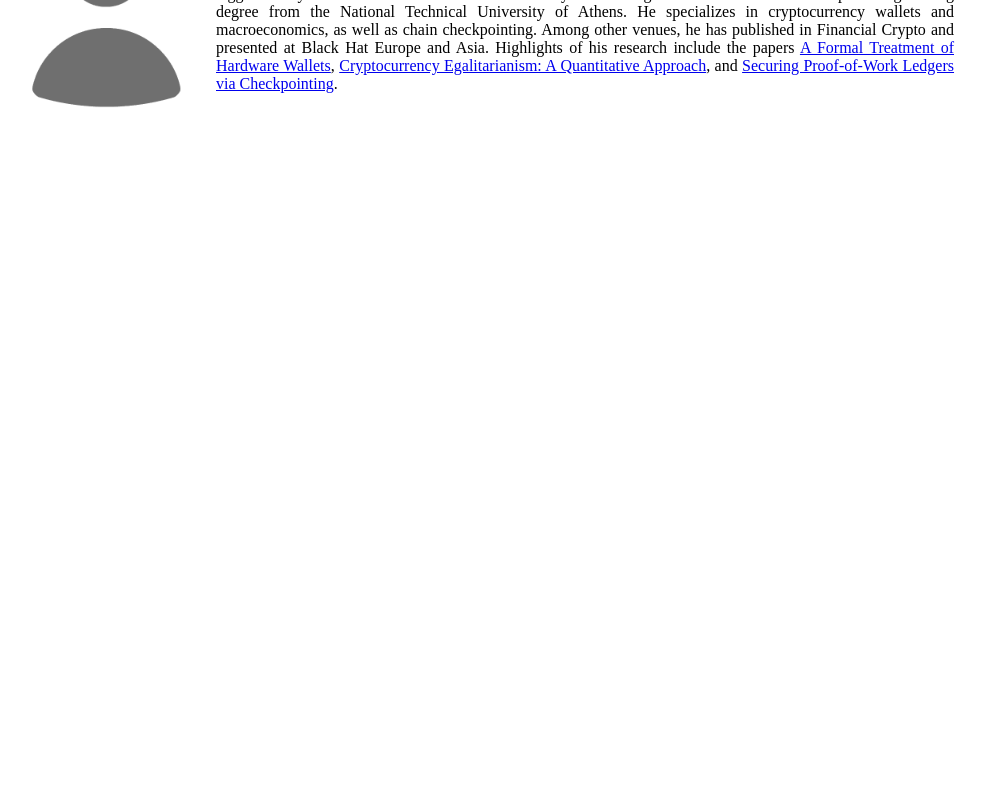
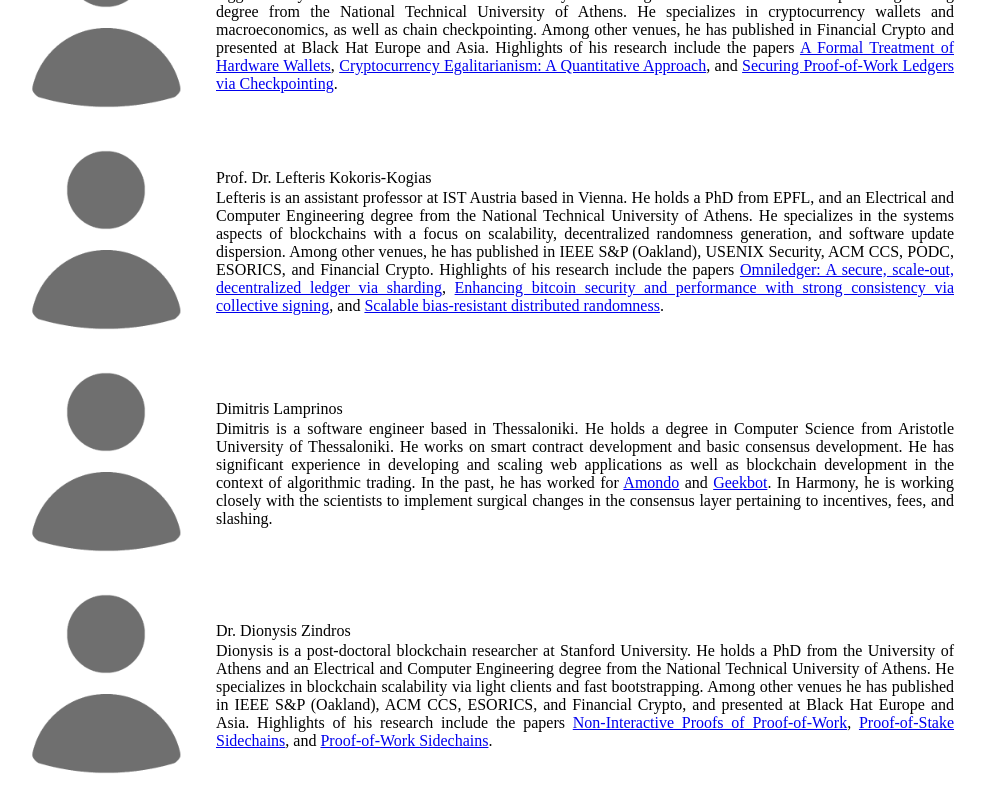
Before and after one commit to commonprefix/website, a Next.js app: page /harmony in a window 1280 px wide. Shown: the part 800-1612 px from the top of the page, without its empty margins (160-1146 px from the left). Before the commit the page ends 1022 px from the top, so only its background shows below. Built offline with nearby package versions, Linux system fonts and the light colour scheme.

Commit message:
Add all team members

```diff
--- a/components/download.js
+++ b/components/downloadButton.js
@@ -2,7 +2,7 @@ import { Box, LinkBox, LinkOverlay } from "@chakra-ui/react"
 import { DownloadIcon } from "@chakra-ui/icons"
 import styles from "./styles/download.module.scss"
 
-export default function Member({}) {
+export default function DownloadButton({}) {
   return (
     <LinkBox mt="10" href="/report.pdf" download>
       <LinkOverlay href="/report.pdf" download>
--- a/pages/harmony.js
+++ b/pages/harmony.js
@@ -1,7 +1,7 @@
 import Head from "next/head"
 import Layout from "components/layout"
-import Member from "components/member"
-import Download from "components/download"
+import Member from "components/teamMember"
+import DownloadButton from "components/downloadButton"
 import { Box, Link } from "@chakra-ui/react"
 
 export default function Harmony() {
@@ -102,6 +102,77 @@ export default function Harmony() {
         </Box>
       ),
     },
+    {
+      name: "Prof. Dr. Lefteris Kokoris-Kogias",
+      description: (
+        <Box>
+          Lefteris is an assistant professor at IST Austria based in Vienna. He holds a PhD from EPFL, and an Electrical
+          and Computer Engineering degree from the National Technical University of Athens. He specializes in the
+          systems aspects of blockchains with a focus on scalability, decentralized randomness generation, and software
+          update dispersion. Among other venues, he has published in IEEE S&P (Oakland), USENIX Security, ACM CCS, PODC,
+          ESORICS, and Financial Crypto. Highlights of his research include the papers{" "}
+          <Link color="blue.500" href="https://infoscience.epfl.ch/record/255586/files/OmniLedger.pdf">
+            Omniledger: A secure, scale-out, decentralized ledger via sharding
+          </Link>
+          ,{" "}
+          <Link
+            color="blue.500"
+            href="https://scholar.google.com/citations?view_op=view_citation&hl=en&user=7TOIlqkAAAAJ&citation_for_view=7TOIlqkAAAAJ:kw52XkFRtyQC"
+          >
+            Enhancing bitcoin security and performance with strong consistency via collective signing
+          </Link>
+          , and{" "}
+          <Link color="blue.500" href="https://discovery.ucl.ac.uk/id/eprint/10116632/1/Jovanovic_randomness.pdf">
+            Scalable bias-resistant distributed randomness
+          </Link>
+          .
+        </Box>
+      ),
+    },
+    {
+      name: "Dimitris Lamprinos",
+      description: (
+        <Box>
+          Dimitris is a software engineer based in Thessaloniki. He holds a degree in Computer Science from Aristotle
+          University of Thessaloniki. He works on smart contract development and basic consensus development. He has
+          significant experience in developing and scaling web applications as well as blockchain development in the
+          context of algorithmic trading. In the past, he has worked for{" "}
+          <Link color="blue.500" href="https://www.amondo.com/">
+            Amondo
+          </Link>{" "}
+          and{" "}
+          <Link color="blue.500" href="https://geekbot.com/">
+            Geekbot
+          </Link>
+          . In Harmony, he is working closely with the scientists to implement surgical changes in the consensus layer
+          pertaining to incentives, fees, and slashing.
+        </Box>
+      ),
+    },
+    {
+      name: "Dr. Dionysis Zindros",
+      description: (
+        <Box>
+          Dionysis is a post-doctoral blockchain researcher at Stanford University. He holds a PhD from the University
+          of Athens and an Electrical and Computer Engineering degree from the National Technical University of Athens.
+          He specializes in blockchain scalability via light clients and fast bootstrapping. Among other venues he has
+          published in IEEE S&P (Oakland), ACM CCS, ESORICS, and Financial Crypto, and presented at Black Hat Europe and
+          Asia. Highlights of his research include the papers{" "}
+          <Link color="blue.500" href="https://eprint.iacr.org/2017/963.pdf">
+            Non-Interactive Proofs of Proof-of-Work
+          </Link>
+          ,{" "}
+          <Link color="blue.500" href="https://eprint.iacr.org/2018/1239.pdf">
+            Proof-of-Stake Sidechains
+          </Link>
+          , and{" "}
+          <Link color="blue.500" href="https://eprint.iacr.org/2018/1048.pdf">
+            Proof-of-Work Sidechains
+          </Link>
+          .
+        </Box>
+      ),
+    },
   ]
   return (
     <Layout>
@@ -117,7 +188,7 @@ export default function Harmony() {
         recommendations for changes in the protocol and codebase, technical reports for dissemination within the
         community, and peer-reviewed research papers published in top-tier academic conferences describing our findings.
       </span>
-      <Download />
+      <DownloadButton />
       {members.map((member) => (
         <Member key={member.name} member={member} />
       ))}
```
Also changed, not shown: components/teamMember.js (renamed from components/member.js).
